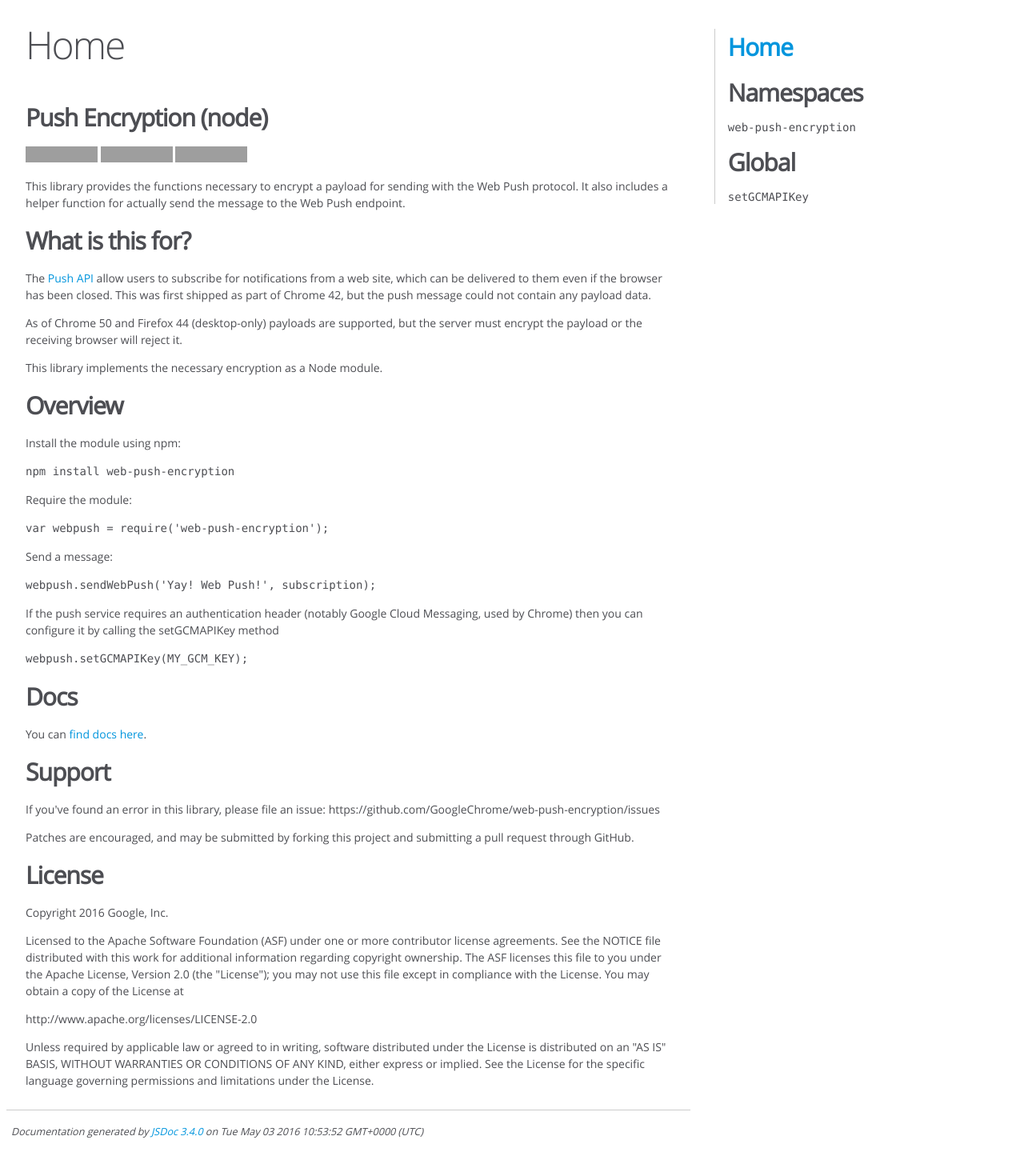
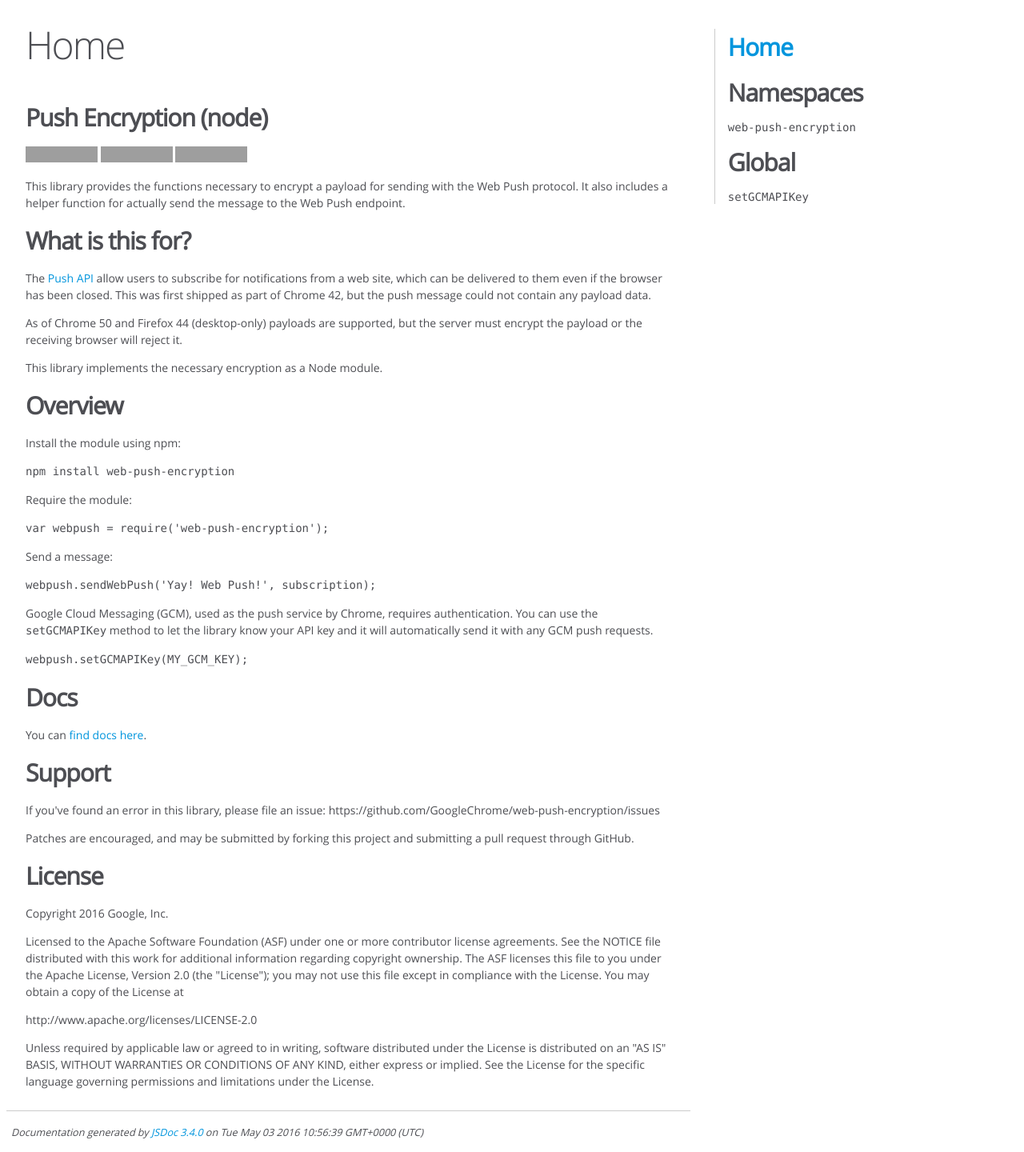
Before and after one commit to googlearchive/web-push-encryption, a Jekyll site: the page docs/master/index.html, which Jekyll copies as it is, in a window 1280 px wide. Shown: the whole page at 80% size. Built offline with Jekyll 4.4.1, drawn with Linux system fonts in a browser that asks for light colours; grey boxes are pictures that could not be loaded.

Commit message:
Deploy to GitHub Pages

```diff
--- a/docs/master/encrypt.js.html
+++ b/docs/master/encrypt.js.html
@@ -303,7 +303,7 @@
 <br class="clear">
 
 <footer>
-    Documentation generated by <a href="https://github.com/jsdoc3/jsdoc">JSDoc 3.4.0</a> on Tue May 03 2016 10:53:52 GMT+0000 (UTC)
+    Documentation generated by <a href="https://github.com/jsdoc3/jsdoc">JSDoc 3.4.0</a> on Tue May 03 2016 10:56:39 GMT+0000 (UTC)
 </footer>
 
 <script> prettyPrint(); </script>
--- a/docs/master/global.html
+++ b/docs/master/global.html
@@ -249,7 +249,7 @@
 <br class="clear">
 
 <footer>
-    Documentation generated by <a href="https://github.com/jsdoc3/jsdoc">JSDoc 3.4.0</a> on Tue May 03 2016 10:53:52 GMT+0000 (UTC)
+    Documentation generated by <a href="https://github.com/jsdoc3/jsdoc">JSDoc 3.4.0</a> on Tue May 03 2016 10:56:39 GMT+0000 (UTC)
 </footer>
 
 <script> prettyPrint(); </script>
--- a/docs/master/index.html
+++ b/docs/master/index.html
@@ -60,8 +60,9 @@
 <p><code>var webpush = require('web-push-encryption');</code></p>
 <p>Send a message:</p>
 <p><code>webpush.sendWebPush('Yay! Web Push!', subscription);</code></p>
-<p>If the push service requires an authentication header (notably Google Cloud
-Messaging, used by Chrome) then you can configure it by calling the setGCMAPIKey method</p>
+<p>Google Cloud Messaging (GCM), used as the push service by Chrome, requires
+authentication. You can use the <code>setGCMAPIKey</code> method to let the library know
+your API key and it will automatically send it with any GCM push requests.</p>
 <p><code>webpush.setGCMAPIKey(MY_GCM_KEY);</code></p>
 <h2>Docs</h2><p>You can <a href="https://googlechrome.github.io/web-push-encryption/">find docs here</a>.</p>
 <h2>Support</h2><p>If you've found an error in this library, please file an issue:
@@ -97,7 +98,7 @@
 <br class="clear">
 
 <footer>
-    Documentation generated by <a href="https://github.com/jsdoc3/jsdoc">JSDoc 3.4.0</a> on Tue May 03 2016 10:53:52 GMT+0000 (UTC)
+    Documentation generated by <a href="https://github.com/jsdoc3/jsdoc">JSDoc 3.4.0</a> on Tue May 03 2016 10:56:39 GMT+0000 (UTC)
 </footer>
 
 <script> prettyPrint(); </script>
--- a/docs/master/index.js.html
+++ b/docs/master/index.js.html
@@ -73,7 +73,7 @@
 <br class="clear">
 
 <footer>
-    Documentation generated by <a href="https://github.com/jsdoc3/jsdoc">JSDoc 3.4.0</a> on Tue May 03 2016 10:53:52 GMT+0000 (UTC)
+    Documentation generated by <a href="https://github.com/jsdoc3/jsdoc">JSDoc 3.4.0</a> on Tue May 03 2016 10:56:39 GMT+0000 (UTC)
 </footer>
 
 <script> prettyPrint(); </script>
--- a/docs/master/push.js.html
+++ b/docs/master/push.js.html
@@ -163,7 +163,7 @@
 <br class="clear">
 
 <footer>
-    Documentation generated by <a href="https://github.com/jsdoc3/jsdoc">JSDoc 3.4.0</a> on Tue May 03 2016 10:53:52 GMT+0000 (UTC)
+    Documentation generated by <a href="https://github.com/jsdoc3/jsdoc">JSDoc 3.4.0</a> on Tue May 03 2016 10:56:39 GMT+0000 (UTC)
 </footer>
 
 <script> prettyPrint(); </script>
--- a/docs/master/web-push-encryption.html
+++ b/docs/master/web-push-encryption.html
@@ -543,7 +543,7 @@
 <br class="clear">
 
 <footer>
-    Documentation generated by <a href="https://github.com/jsdoc3/jsdoc">JSDoc 3.4.0</a> on Tue May 03 2016 10:53:52 GMT+0000 (UTC)
+    Documentation generated by <a href="https://github.com/jsdoc3/jsdoc">JSDoc 3.4.0</a> on Tue May 03 2016 10:56:39 GMT+0000 (UTC)
 </footer>
 
 <script> prettyPrint(); </script>
```
